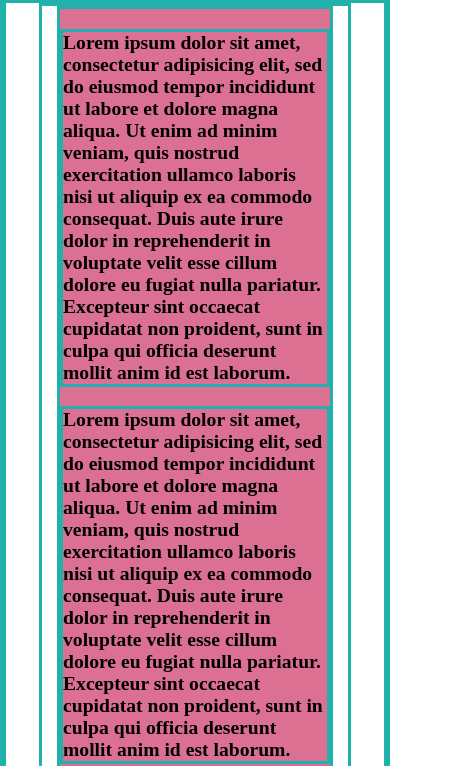
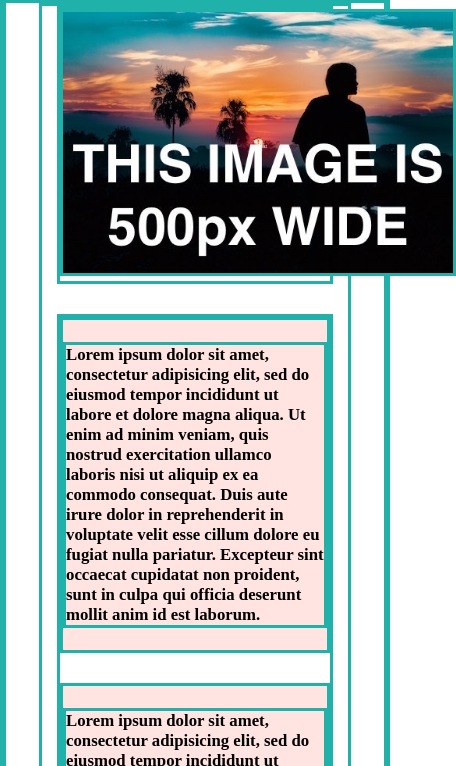
Before and after one commit to epicodus-lessons/responsive-images-example, a plain HTML site: page index.html in a window 390 px wide. Shown: the part 78-844 px from the top of the page, 456 px wide, since content can reach past the window. Drawn offline with Linux system fonts and the light colour scheme.

Commit message:
set up img tag with multiple sources

```diff
--- a/css/styles.css
+++ b/css/styles.css
@@ -38,11 +38,6 @@ body {
   margin-bottom: 30px;
 }
 
-.content-big {
-  background-color: lightSkyBlue;
-  transition: background-color .6s;
-}
-
 .content-grid {
   display: flex;
   flex-flow: row;
@@ -65,10 +60,6 @@ body {
     margin: 0 auto;
   }
 
-  .content-big {
-    background-color: lightCoral;
-  }
-
   .content-grid {
     display: flex;
     flex-wrap: wrap;
@@ -84,10 +75,6 @@ body {
 /*portrait*/
 
 @media screen and (max-width: 950px) {
-  .content-big {
-    background-color: lavenderBlush;
-  }
-
   .content-grid {
     display: flex;
     flex-direction: column;
@@ -112,10 +99,6 @@ body {
     font-size: calc(2.7rem);
   }
 
-  .content-big {
-    background-color: paleVioletRed;
-  }
-
   .content-small {
     background-color: mistyRose;
   }
--- a/index.html
+++ b/index.html
@@ -11,10 +11,12 @@
       <h1>A BIG TITLE</h1>
     </div>
     <div class="container">
-      <div class="content content-big text-center">
-        <h3>Lorem ipsum dolor sit amet, consectetur adipisicing elit, sed do eiusmod tempor incididunt ut labore et dolore magna aliqua. Ut enim ad minim veniam, quis nostrud exercitation ullamco laboris nisi ut aliquip ex ea commodo consequat. Duis aute irure dolor in reprehenderit in voluptate velit esse cillum dolore eu fugiat nulla pariatur. Excepteur sint occaecat cupidatat non proident, sunt in culpa qui officia deserunt mollit anim id est laborum.</h3>
-        <h3>Lorem ipsum dolor sit amet, consectetur adipisicing elit, sed do eiusmod tempor incididunt ut labore et dolore magna aliqua. Ut enim ad minim veniam, quis nostrud exercitation ullamco laboris nisi ut aliquip ex ea commodo consequat. Duis aute irure dolor in reprehenderit in voluptate velit esse cillum dolore eu fugiat nulla pariatur. Excepteur sint occaecat cupidatat non proident, sunt in culpa qui officia deserunt mollit anim id est laborum.</h3>
-        <h3>Lorem ipsum dolor sit amet, consectetur adipisicing elit, sed do eiusmod tempor incididunt ut labore et dolore magna aliqua. Ut enim ad minim veniam, quis nostrud exercitation ullamco laboris nisi ut aliquip ex ea commodo consequat. Duis aute irure dolor in reprehenderit in voluptate velit esse cillum dolore eu fugiat nulla pariatur. Excepteur sint occaecat cupidatat non proident, sunt in culpa qui officia deserunt mollit anim id est laborum.</h3>
+      <div class="content image-container">
+        <img srcset="./img/sunset-500.jpg 500w,
+                   ./img/sunset-1000.jpg 1000w,
+                   ./img/sunset.jpg 2000w"
+           src="./img/sunsetjpg"
+           alt="a pretty sunset">
       </div>
       <div class="content-grid">
         <div class="content content-small">
```
Also changed, not shown: img/sunset-1000.jpg (added), img/sunset-500.jpg (added), img/sunset.jpg, 1 other file.
